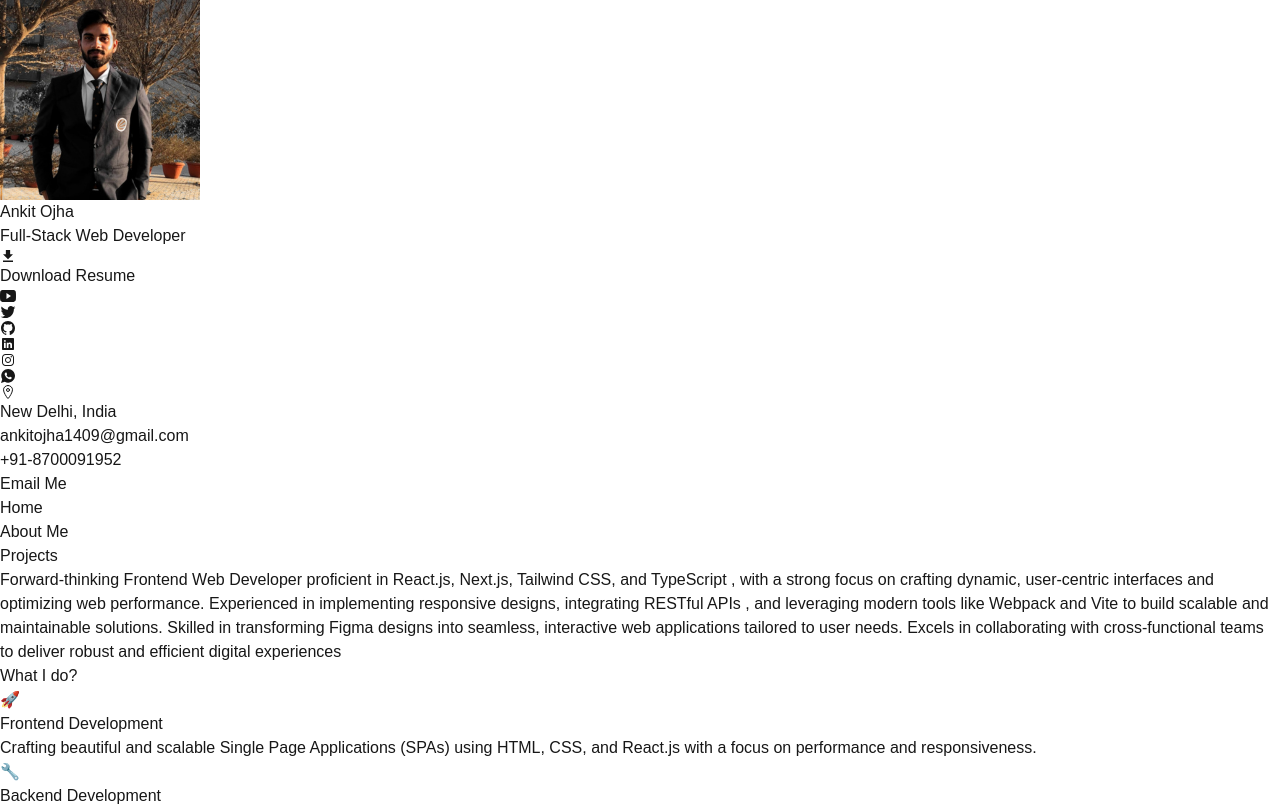
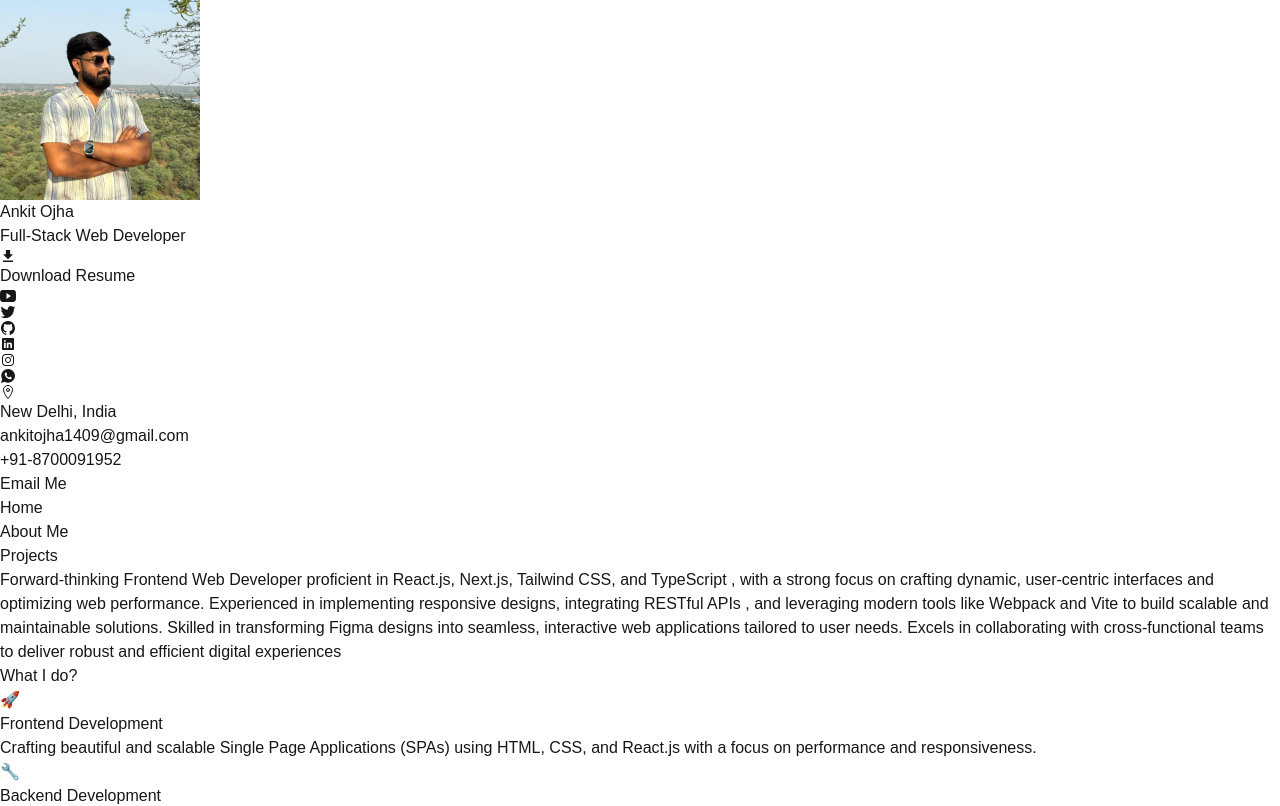
Before and after one commit to ankitojha07/portfolio, a Next.js app: page / in a window 1280 px wide. Shown: the top 806 px of the page. Built offline with nearby package versions, Linux system fonts and the light colour scheme.

Commit message:
updated profile photo

```diff
--- a/src/components/Sidebar.tsx
+++ b/src/components/Sidebar.tsx
@@ -17,7 +17,7 @@ const Sidebar = () => {
   return (
     <div className="flex flex-col justify-center items-center gap-5">
       <Image
-        src="/images/Ankit-ojha.png"
+        src="/images/Ankit-ojha.jpg"
         alt="Ankit Ojha image"
         width={200}
         height={200}
```
Also changed, not shown: public/images/Ankit-ojha.jpg (added).
